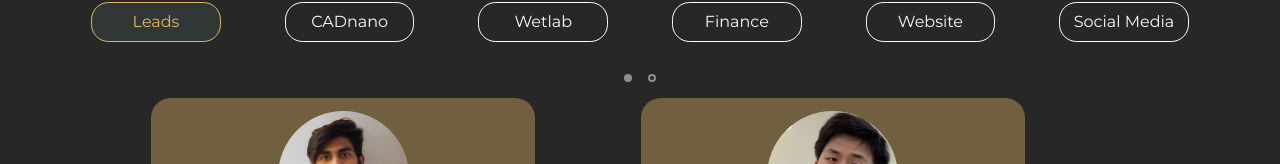
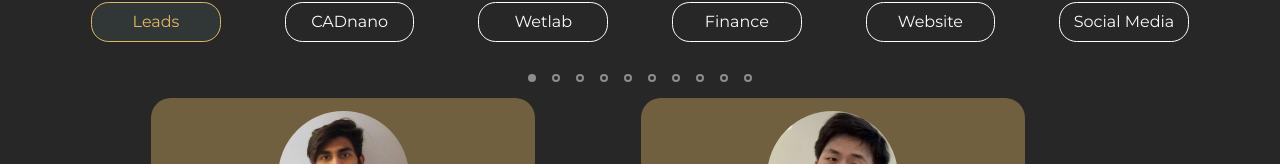
Before and after one commit to biomod2023/biomod2023, a Vue app: page /team in a window 1280 px wide. Shown: the part 279-443 px from the top of the page. Built offline with nearby package versions, Linux system fonts and the light colour scheme.

Commit message:
Fix lint errors

```diff
--- a/src/views/TeamView.vue
+++ b/src/views/TeamView.vue
@@ -12,7 +12,7 @@ let currIdx: Ref<number> = ref(0)
 const maxMembers = 6
 const handleClick = (inc: number) => {
   let temp = (currIdx.value + inc) * maxMembers
-  if ((inc > 0 && temp < members?.get(currTeam.value)?.length) || (inc < 0 && temp >= 0)) {
+  if ((inc > 0 && temp < (members?.get(currTeam.value)?.length ?? 0)) || (inc < 0 && temp >= 0)) {
     currIdx.value += inc
     initialState.value = inc < 0 ? '-translate-x-full opacity-0' : 'translate-x-full opacity-0'
     finalState.value = inc < 0 ? 'translate-x-full opacity-0' : '-translate-x-full opacity-0'
@@ -57,7 +57,7 @@ let finalState: Ref<string> = ref('-translate-x-full opacity-0')
 
       <div class="flex flex-row gap-x-[1rem] pb-[1rem]">
         <div
-          v-for="i in Math.ceil(members?.get(currTeam)?.length / maxMembers)"
+          v-for="i in Math.ceil(members?.get(currTeam)?.length ?? 0 / maxMembers)"
           :key="i"
           :class="
             'w-[0.5rem] h-[0.5rem] rounded-full border-[#8f8d8b] border-2 ' +
@@ -102,7 +102,7 @@ let finalState: Ref<string> = ref('-translate-x-full opacity-0')
         </div>
 
         <v-icon
-          v-show="currIdx != Math.ceil(members?.get(currTeam)?.length / maxMembers) - 1"
+          v-show="currIdx != Math.ceil(members?.get(currTeam)?.length ?? 0 / maxMembers) - 1"
           class="cursor-pointer relative bottom-[3rem]"
           name="ri-arrow-drop-right-line"
           scale="3.5"
```
